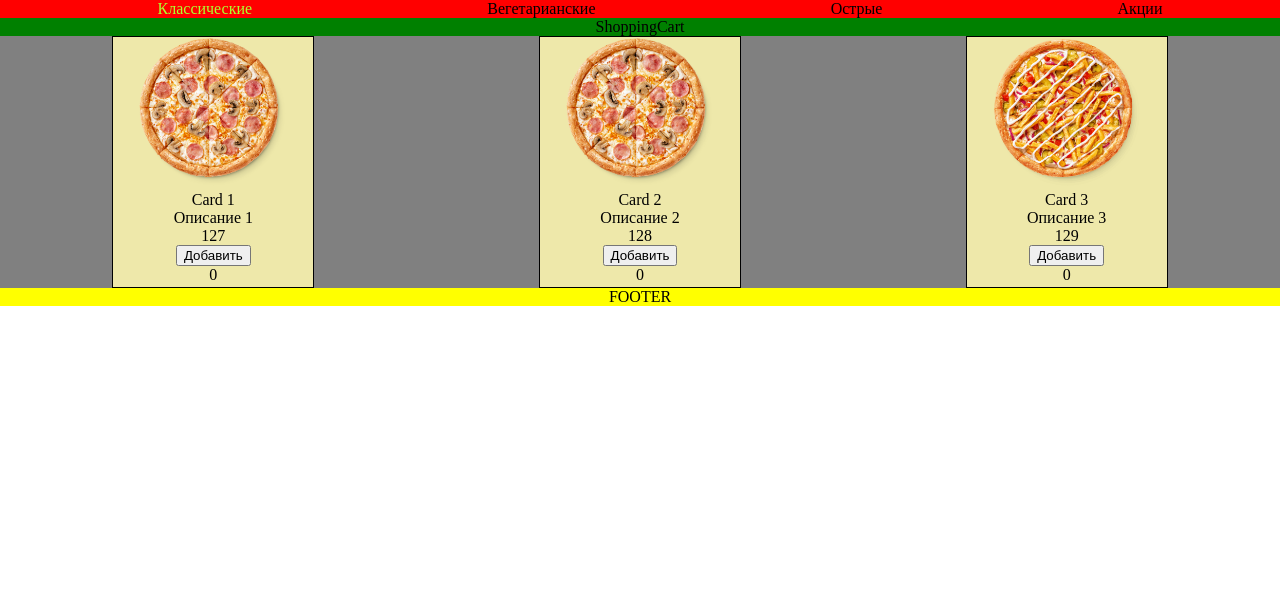
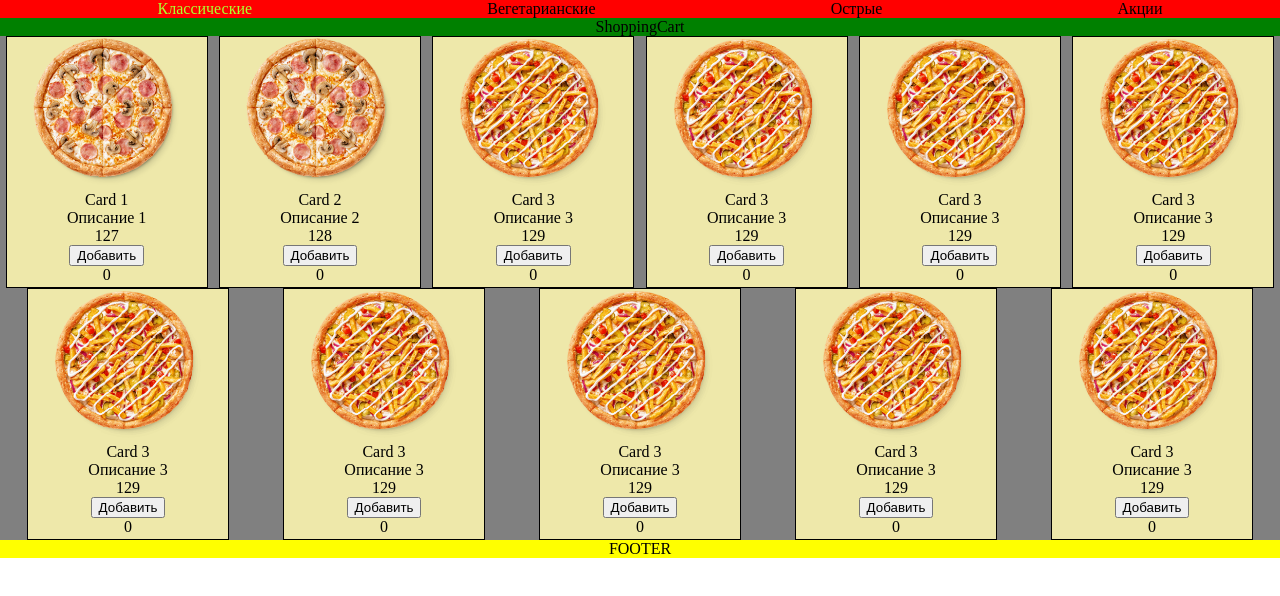
Before and after one commit to inevadim/ineproject, a React (Create React App) app: page / in a window 1280 px wide. Shown: the top 596 px of the page. Built offline with nearby package versions, Linux system fonts and the light colour scheme.

Commit message:
install material ui

```diff
--- a/package.json
+++ b/package.json
@@ -3,6 +3,10 @@
   "version": "0.1.0",
   "private": true,
   "dependencies": {
+    "@emotion/react": "^11.10.5",
+    "@emotion/styled": "^11.10.5",
+    "@fontsource/roboto": "^4.5.8",
+    "@mui/material": "^5.10.17",
     "@testing-library/jest-dom": "^5.16.5",
     "@testing-library/react": "^13.4.0",
     "@testing-library/user-event": "^13.5.0",
--- a/src/assets/pizzas.json
+++ b/src/assets/pizzas.json
@@ -19,5 +19,61 @@
     "alt_title": "Описание 3",
     "price": 129,
     "srcPicca": "img/pizza/village.png"
+  },
+  {
+    "type": "vegetable",
+    "title": "Card 3",
+    "alt_title": "Описание 3",
+    "price": 129,
+    "srcPicca": "img/pizza/village.png"
+  },
+  {
+    "type": "vegetable",
+    "title": "Card 3",
+    "alt_title": "Описание 3",
+    "price": 129,
+    "srcPicca": "img/pizza/village.png"
+  },
+  {
+    "type": "vegetable",
+    "title": "Card 3",
+    "alt_title": "Описание 3",
+    "price": 129,
+    "srcPicca": "img/pizza/village.png"
+  },
+  {
+    "type": "vegetable",
+    "title": "Card 3",
+    "alt_title": "Описание 3",
+    "price": 129,
+    "srcPicca": "img/pizza/village.png"
+  },
+  {
+    "type": "vegetable",
+    "title": "Card 3",
+    "alt_title": "Описание 3",
+    "price": 129,
+    "srcPicca": "img/pizza/village.png"
+  },
+  {
+    "type": "vegetable",
+    "title": "Card 3",
+    "alt_title": "Описание 3",
+    "price": 129,
+    "srcPicca": "img/pizza/village.png"
+  },
+  {
+    "type": "vegetable",
+    "title": "Card 3",
+    "alt_title": "Описание 3",
+    "price": 129,
+    "srcPicca": "img/pizza/village.png"
+  },
+  {
+    "type": "vegetable",
+    "title": "Card 3",
+    "alt_title": "Описание 3",
+    "price": 129,
+    "srcPicca": "img/pizza/village.png"
   }
 ]
--- a/src/components/body/Body.module.scss
+++ b/src/components/body/Body.module.scss
@@ -1,4 +1,6 @@
 .body{
     background-color: gray;
     display: flex;
+    flex-wrap: wrap;
+    overflow: hidden;
 }
```
Also changed, not shown: 1 other file (tests, documents, lock files or other folders).
